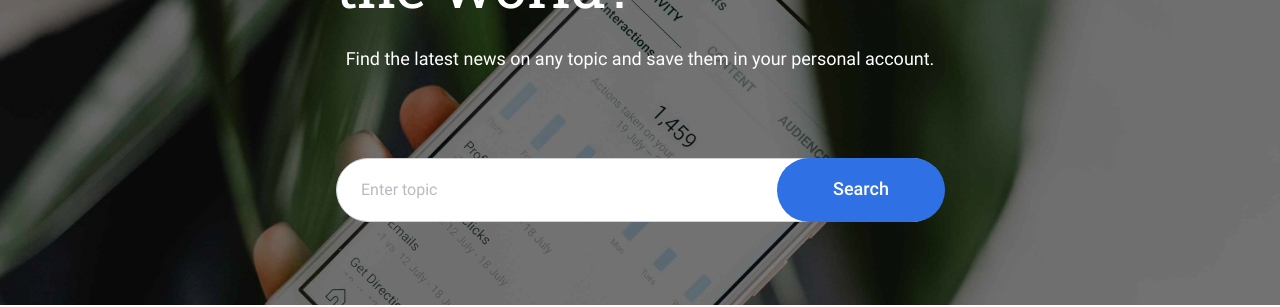
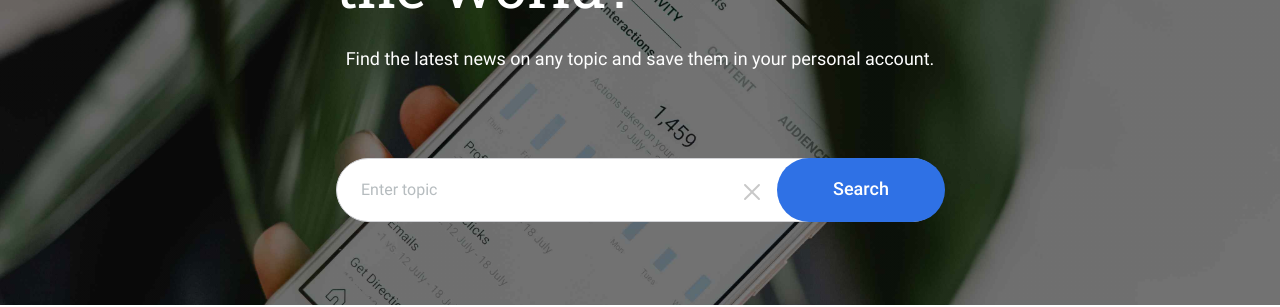
Before and after one commit to jraebowen/news-explorer-frontend, a React (Vite) app: page /#/ in a window 1280 px wide. Shown: the part 271-578 px from the top of the page. Built offline with nearby package versions, Linux system fonts and the light colour scheme; no server answers.

Commit message:
add clear button for searches

```diff
--- a/src/components/App/App.jsx
+++ b/src/components/App/App.jsx
@@ -125,6 +125,12 @@ function App() {
     setHoveredCard((prev) => ({ ...prev, [articleUrl]: isHovering }));
   };
 
+  const handleClearArticles = () => {
+    setArticles([]);
+    setQuery("");
+    setHasSearched(false);
+  };
+
   //get saved-news articles
   useEffect(() => {
     if (!isLoggedIn) return;
@@ -249,6 +255,7 @@ function App() {
                       setQuery={setQuery}
                       onSearch={handleSearch}
                       errorMessage={errorMessage}
+                      onClearArticles={handleClearArticles}
                     ></Header>
                     {hasSearched && (
                       <Main
--- a/src/components/Header/Header.jsx
+++ b/src/components/Header/Header.jsx
@@ -14,6 +14,7 @@ function Header({
   setQuery,
   onSearch,
   errorMessage,
+  onClearArticles,
 }) {
   return (
     <header
@@ -45,6 +46,7 @@ function Header({
             setQuery={setQuery}
             onSearch={onSearch}
             errorMessage={errorMessage}
+            onClearArticles={onClearArticles}
           ></SearchForm>
         </div>
       </div>
--- a/src/components/SearchForm/SearchForm.css
+++ b/src/components/SearchForm/SearchForm.css
@@ -1,5 +1,6 @@
 .search-container {
   position: relative;
+  display: flex;
 }
 
 .search-bar {
@@ -24,6 +25,25 @@
   display: none;
 }
 
+.search-button-clear {
+  height: 20px;
+  width: 20px;
+  background-size: contain;
+  border: none;
+  background-repeat: no-repeat;
+  background-position: center;
+  position: absolute;
+  bottom: 20px;
+  right: 30%;
+  opacity: 70%;
+  transition: opacity 0.3s ease-in-out;
+}
+
+.search-button-clear:hover {
+  cursor: pointer;
+  opacity: 100%;
+}
+
 .search-button {
   color: white;
   background-color: #2f71e5;
@@ -37,6 +57,7 @@
   position: absolute;
   bottom: 0;
   right: -1px;
+  transition: background-color 0.3s ease-in-out;
 }
 
 .search-button:hover {
--- a/src/components/SearchForm/SearchForm.jsx
+++ b/src/components/SearchForm/SearchForm.jsx
@@ -1,6 +1,13 @@
 import "./SearchForm.css";
+import clearbutton from "../../assets/clear-button.svg";
 
-function SearchForm({ query, setQuery, onSearch, errorMessage }) {
+function SearchForm({
+  query,
+  setQuery,
+  onSearch,
+  errorMessage,
+  onClearArticles,
+}) {
   const handleSubmit = (e) => {
     e.preventDefault();
     onSearch(query);
@@ -15,6 +22,15 @@ function SearchForm({ query, setQuery, onSearch, errorMessage }) {
         value={query}
         onChange={(e) => setQuery(e.target.value)}
       />
+      <button
+        type="button"
+        id="search-button-clear"
+        className="search-button-clear"
+        style={{
+          backgroundImage: `url(${clearbutton})`,
+        }}
+        onClick={onClearArticles}
+      ></button>
       <button type="submit" id="search-button" className="search-button">
         Search
       </button>
```
Also changed, not shown: src/assets/clear-button.svg (added).
